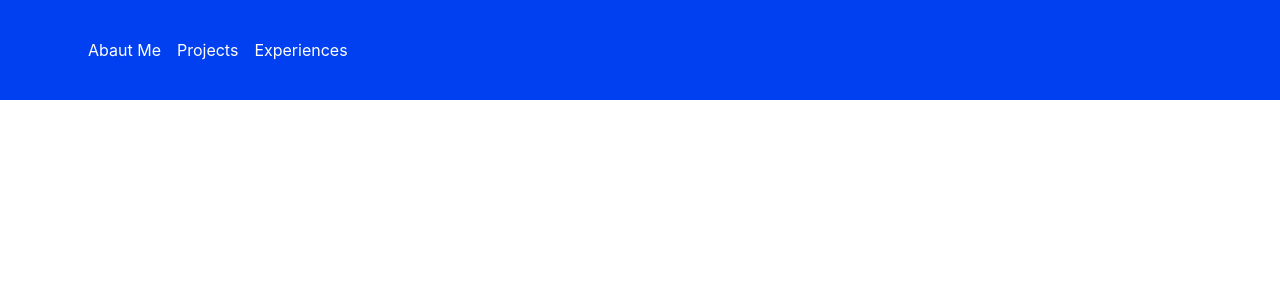
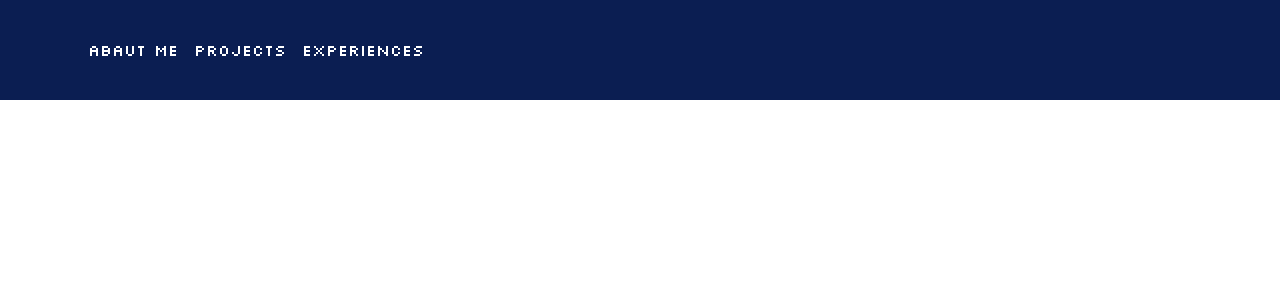
Before and after one commit to KevinDik/Portifolio, a React (Create React App) app: page / in a window 1280 px wide. Shown: the top 300 px of the page. Built offline with nearby package versions, Linux system fonts and the light colour scheme.

Commit message:
05_Adicionando fontes navbar
Adicionado fonte do menu navbar

```diff
--- a/public/index.html
+++ b/public/index.html
@@ -24,6 +24,13 @@
       work correctly both with client-side routing and a non-root public URL.
       Learn how to configure a non-root public URL by running `npm run build`.
     -->
+
+    <!--fontes-->
+    <link rel="preconnect" href="https://fonts.googleapis.com">
+    <link rel="preconnect" href="https://fonts.gstatic.com" crossorigin>
+    <link href="https://fonts.googleapis.com/css2?family=Open+Sans:ital,wght@0,300;0,400;0,500;0,600;0,700;0,800;1,300;1,400;1,500;1,600;1,700;1,800&family=Silkscreen:wght@400;700&display=swap" rel="stylesheet">
+
+
     <title>Meu portifolio</title>
   </head>
   <body>
--- a/src/components/layouts/Navbar.module.css
+++ b/src/components/layouts/Navbar.module.css
@@ -2,7 +2,7 @@
     display: flex;
     justify-content: space-between;
     padding: 1em;
-    background-color: #0040F0;
+    background-color: #0B1E52;
 }
 
 .list {
@@ -18,6 +18,8 @@
 .item a {
     text-decoration: none;
     color: white;
+    font-family: 'Silkscreen', cursive;
+
 }
 
 .item a:hover {
```
